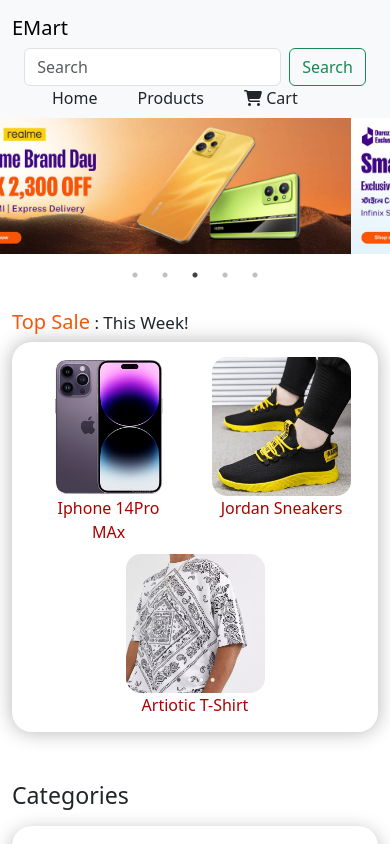
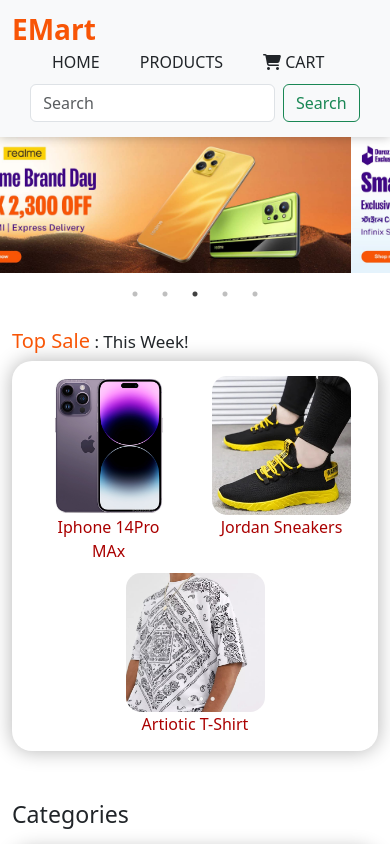
Before and after one commit to sajib-hossan1/emart-ecommerce-website-client, a React (Create React App) app: page / in a window 390 px wide. Shown: the top 844 px of the page. Built offline with nearby package versions, Linux system fonts and the light colour scheme.

Commit message:
navbar and footer updated

```diff
--- a/src/pages/Navbar/Navbar.css
+++ b/src/pages/Navbar/Navbar.css
@@ -1,7 +1,38 @@
+.navbar {
+    box-shadow: 0px 0px 10px rgba(0, 0, 0, 0.255);
+    padding-bottom: 15px;
+}
 
+.nav-brand {
+    font-size: 28px;
+    font-weight: 600;
+    text-decoration: none;
+    color: #F85506;
+}
 
 
 .nav-links a{
     display: inline-block;
     margin-left: 40px;
+    font-size: 18px;
+    font-weight: 500;
 }
+
+
+
+@media only screen and (max-width: 991px){
+    .search-form {
+        margin: 0 auto;
+        padding-top: 10px;
+        width: 90%;
+    }
+}
+
+
+
+@media only screen and (max-width: 600px){
+    .nav-links a {
+        font-size: 16px;
+        font-weight: 500;
+    }
+}
--- a/src/pages/Navbar/Navbar.js
+++ b/src/pages/Navbar/Navbar.js
@@ -6,18 +6,18 @@ const Navbar = () => {
         <div className='sticky-top'>
             <nav className="navbar navbar-expand-lg bg-body-tertiary">
                 <div className="container">
-                    <a className="navbar-brand" href="#nav">EMart</a>
-                        <form className="d-flex mx-auto" role="search">
-                            <input className="form-control me-2" type="search" placeholder="Search" aria-label="Search"/>
-                            <button className="btn btn-outline-success" type="submit">Search</button>
-                        </form>
+                    <a className="nav-brand" href="#nav">EMart</a>
                     <div>
                         <div className="nav-links">
-                            <a className="nav-link" href="#home">Home</a>
-                            <a className="nav-link" href="#products">Products</a>
-                            <a className="nav-link" href="#products"><i className="fa-solid fa-cart-shopping"/> Cart</a>
+                            <a className="nav-link" href="#home">HOME</a>
+                            <a className="nav-link" href="#products">PRODUCTS</a>
+                            <a className="nav-link" href="#products"><i className="fa-solid fa-cart-shopping"/> CART</a>
                         </div>
                     </div>
+                    <form className="d-flex search-form" role="search">
+                        <input className="form-control me-2" type="search" placeholder="Search" aria-label="Search"/>
+                        <button className="btn btn-outline-success" type="submit">Search</button>
+                    </form>
                 </div>
             </nav>
         </div>
```
